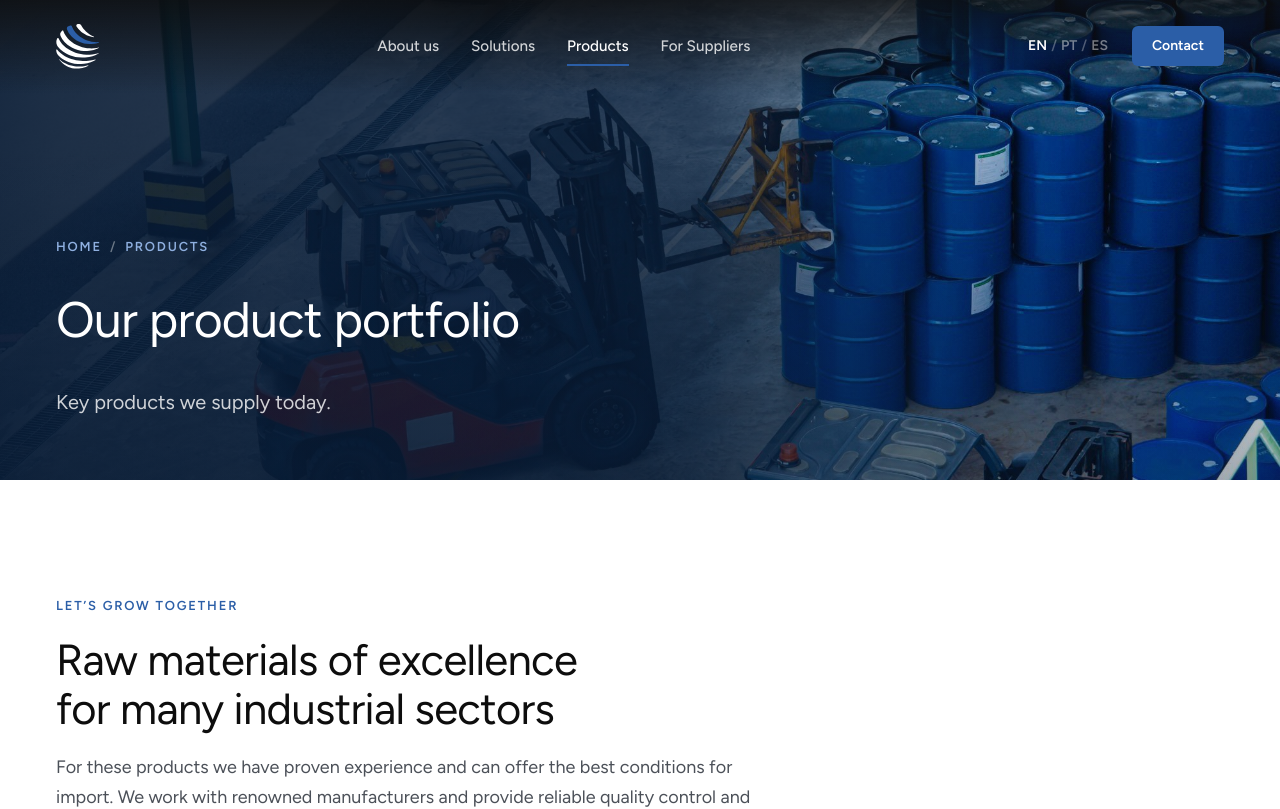
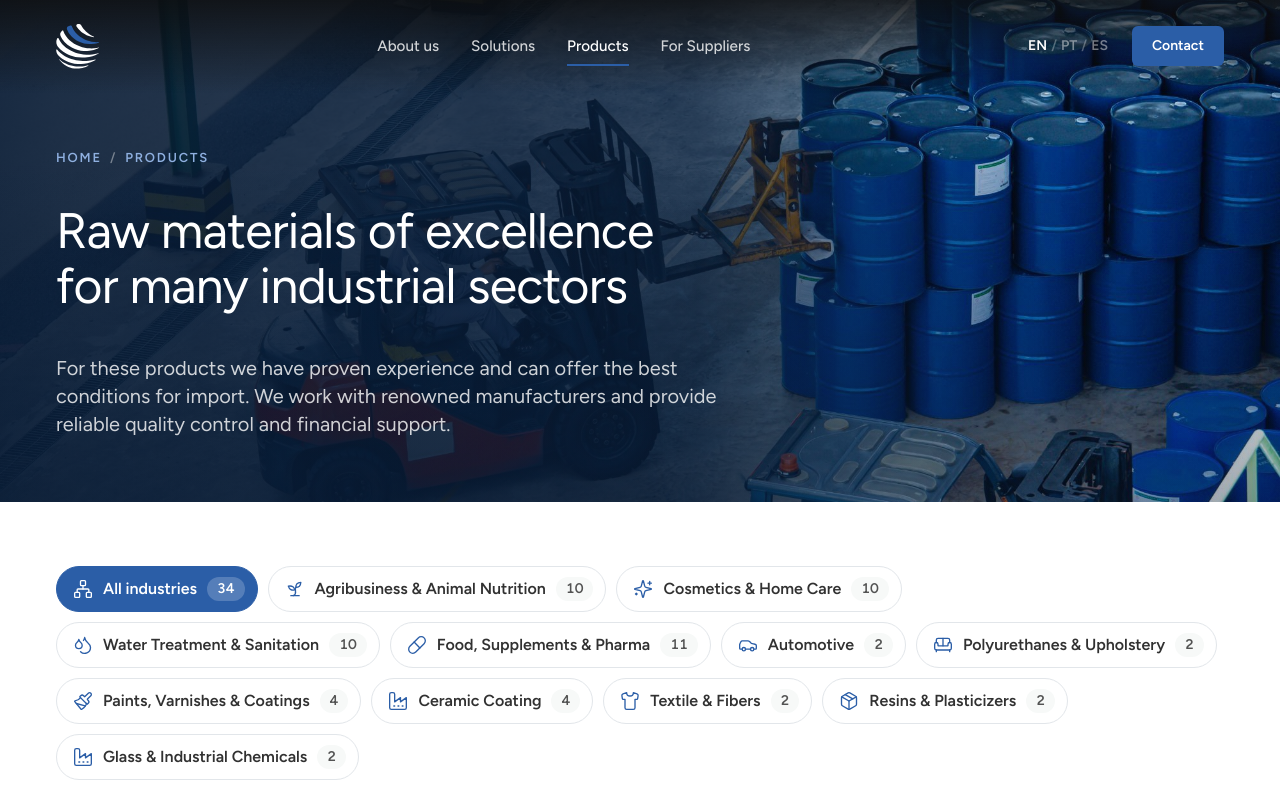
Before and after one commit to mkttrustads/site-navigal, a Next.js app: page /products in a window 1280 px wide. Shown: the top 809 px of the page. Built offline with nearby package versions, Linux system fonts and the light colour scheme.

Commit message:
Produtos: texto de abertura vai para a capa e catálogo começa direto nas tags de setor
Co-Authored-By: Claude Sonnet 5.5 <noreply@anthropic.com>
Claude-Session: https://claude.ai/code/session_01KKQ6nE6Dzqce2PALvgRQCy

```diff
--- a/components/pages/ProductsPage.tsx
+++ b/components/pages/ProductsPage.tsx
@@ -3,7 +3,7 @@
 import { Suspense } from 'react'
 import Image from 'next/image'
 import PageHero from '@/components/ui/PageHero'
-import Section, { SectionHeading } from '@/components/ui/Section'
+import Section from '@/components/ui/Section'
 import Button from '@/components/ui/Button'
 import ProductCatalog from '@/components/sections/ProductCatalog'
 import { useI18n } from '@/lib/i18n/I18nProvider'
@@ -28,23 +28,19 @@ export default function ProductsPage() {
         image="/images/chemicals-drums.jpg"
         title={t('products.hero.title')}
         subtitle={t('products.hero.subtitle')}
+        titleClassName="max-w-[52rem]"
+        subtitleClassName="max-w-[44rem]"
         breadcrumb={[
           { name: t('common.home'), path: '/' },
           { name: navLabel('/products'), path: '/products' },
         ]}
       />
 
-      <Section>
-        <SectionHeading
-          eyebrow={t('products.intro.eyebrow')}
-          title={t('products.intro.title')}
-          intro={t('products.intro.intro')}
-        />
-        <div className="mt-14">
-          <Suspense fallback={null}>
-            <ProductCatalog />
-          </Suspense>
-        </div>
+      {/* Texto de abertura agora vive na capa: o catálogo (tags de setor → produtos) começa direto. */}
+      <Section className="pt-12 sm:pt-16">
+        <Suspense fallback={null}>
+          <ProductCatalog />
+        </Suspense>
       </Section>
 
       <Section tone="muted" className="py-16 sm:py-20">
--- a/components/ui/PageHero.tsx
+++ b/components/ui/PageHero.tsx
@@ -7,6 +7,7 @@ import { motion, useReducedMotion, useScroll, useTransform } from 'framer-motion
 import { revealUp, staggerContainer, staticReveal } from '@/lib/motion-variants'
 import CoverOverlay from '@/components/ui/CoverOverlay'
 import { useI18n } from '@/lib/i18n/I18nProvider'
+import { cn } from '@/lib/utils'
 
 type Crumb = { name: string; path: string }
 
@@ -20,12 +21,18 @@ export default function PageHero({
   subtitle,
   breadcrumb,
   imageClassName = 'object-cover',
+  titleClassName = 'max-w-3xl',
+  subtitleClassName = 'max-w-2xl',
 }: {
   image: string
   /** Enquadramento da foto (ex.: `object-cover object-[60%_45%]`). Padrão: centralizada. */
   imageClassName?: string
   title: string
   subtitle: string
+  /** Largura máxima do H1 (padrão `max-w-3xl`). Títulos longos podem alargar para fechar em duas linhas. */
+  titleClassName?: string
+  /** Largura máxima do subtítulo (padrão `max-w-2xl`). */
+  subtitleClassName?: string
   breadcrumb: Crumb[]
 }) {
   const { t } = useI18n()
@@ -72,10 +79,11 @@ export default function PageHero({
             })}
           </ol>
         </motion.nav>
-        <motion.h1 variants={item} className="hero-title mt-7 max-w-3xl text-balance text-white sm:mt-8">
+        <motion.h1 variants={item} className={cn('hero-title mt-7 text-balance text-white sm:mt-8', titleClassName)}>
           {title}
         </motion.h1>
-        <motion.p variants={item} className="mt-8 max-w-2xl text-pretty text-lg leading-relaxed text-white/80 sm:mt-10 sm:text-xl">
+        <motion.p variants={item} className={cn('mt-8 text-pretty text-lg leading-relaxed text-white/80 sm:mt-10 sm:text-xl', subtitleClassName)}
+        >
           {subtitle}
         </motion.p>
       </motion.div>
--- a/content/i18n/en.ts
+++ b/content/i18n/en.ts
@@ -103,11 +103,8 @@ export const ui = {
   'solutions.who.title': 'Built for both sides of the trade',
 
   // Products
-  'products.hero.title': 'Our product portfolio',
-  'products.hero.subtitle': 'Key products we supply today.',
-  'products.intro.eyebrow': 'Let’s grow together',
-  'products.intro.title': 'Raw materials of excellence for many industrial sectors',
-  'products.intro.intro':
+  'products.hero.title': 'Raw materials of excellence for many industrial sectors',
+  'products.hero.subtitle':
     'For these products we have proven experience and can offer the best conditions for import. We work with renowned manufacturers and provide reliable quality control and financial support.',
   'products.onDemand.eyebrow': 'On-demand sourcing',
   'products.onDemand.title': 'Looking for a product that is not listed?',
--- a/content/i18n/es.ts
+++ b/content/i18n/es.ts
@@ -108,11 +108,8 @@ export const es: Translation = {
       'El suministro internacional de productos regulados y peligrosos exige más que un buen precio. Gobernamos los riesgos que importan a la industria, para que cada embarque llegue en cumplimiento, dentro de la especificación y a tiempo.',
     'solutions.who.title': 'Pensada para ambos lados de la negociación',
 
-    'products.hero.title': 'Nuestro portafolio de productos',
-    'products.hero.subtitle': 'Principales productos que suministramos hoy.',
-    'products.intro.eyebrow': 'Crezcamos juntos',
-    'products.intro.title': 'Materias primas de excelencia para numerosos sectores industriales',
-    'products.intro.intro':
+    'products.hero.title': 'Materias primas de excelencia para numerosos sectores industriales',
+    'products.hero.subtitle':
       'Para estos productos contamos con experiencia comprobada y podemos ofrecer las mejores condiciones de importación. Trabajamos con fabricantes reconocidos y ofrecemos control de calidad confiable y apoyo financiero.',
     'products.onDemand.eyebrow': 'Sourcing a pedido',
     'products.onDemand.title': '¿Busca un producto que no figura en la lista?',
--- a/content/i18n/pt.ts
+++ b/content/i18n/pt.ts
@@ -107,11 +107,8 @@ export const pt: Translation = {
       'O suprimento internacional de produtos controlados e perigosos exige mais do que um bom preço. Governamos os riscos que importam para a indústria, para que cada embarque chegue em conformidade, dentro da especificação e no prazo.',
     'solutions.who.title': 'Pensada para os dois lados da negociação',
 
-    'products.hero.title': 'Nosso portfólio de produtos',
-    'products.hero.subtitle': 'Principais produtos que fornecemos hoje.',
-    'products.intro.eyebrow': 'Vamos crescer juntos',
-    'products.intro.title': 'Matérias-primas de excelência para diversos setores industriais',
-    'products.intro.intro':
+    'products.hero.title': 'Matérias-primas de excelência para diversos setores industriais',
+    'products.hero.subtitle':
       'Para estes produtos temos experiência comprovada e podemos oferecer as melhores condições de importação. Trabalhamos com fabricantes renomados e oferecemos controle de qualidade confiável e apoio financeiro.',
     'products.onDemand.eyebrow': 'Sourcing sob demanda',
     'products.onDemand.title': 'Procura um produto que não está na lista?',
```
